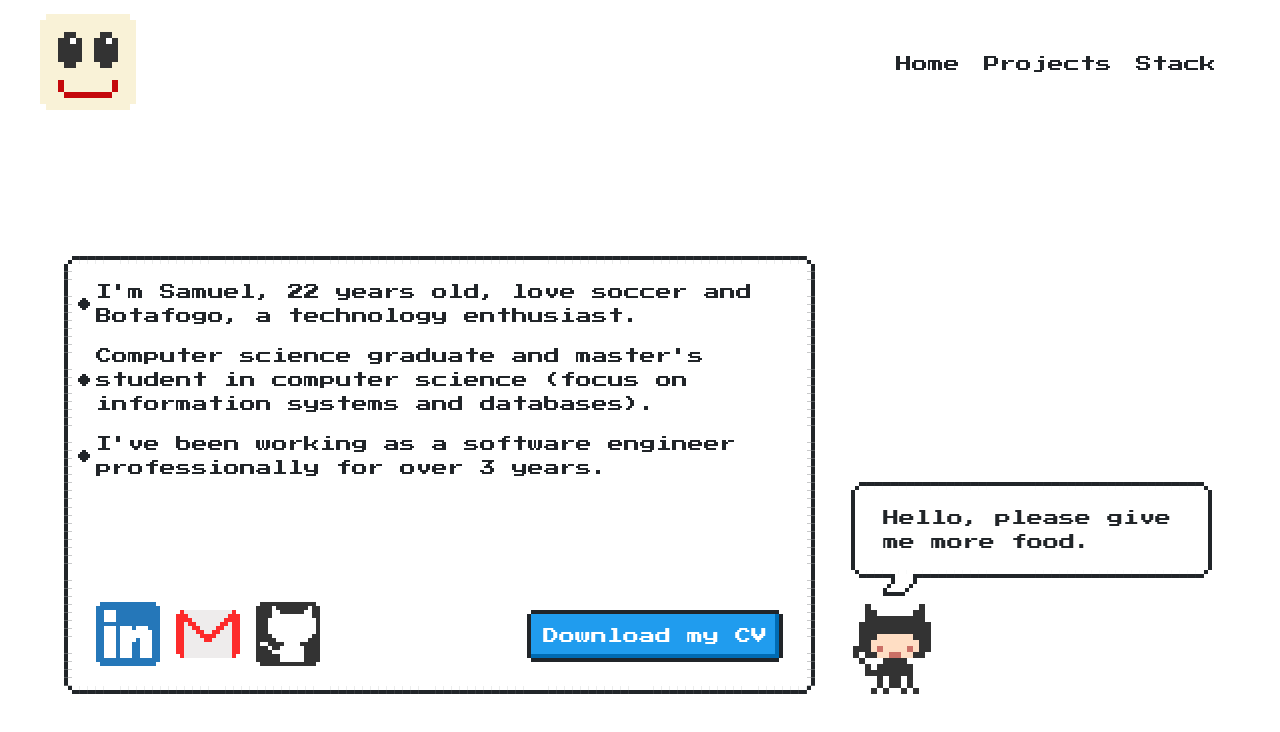
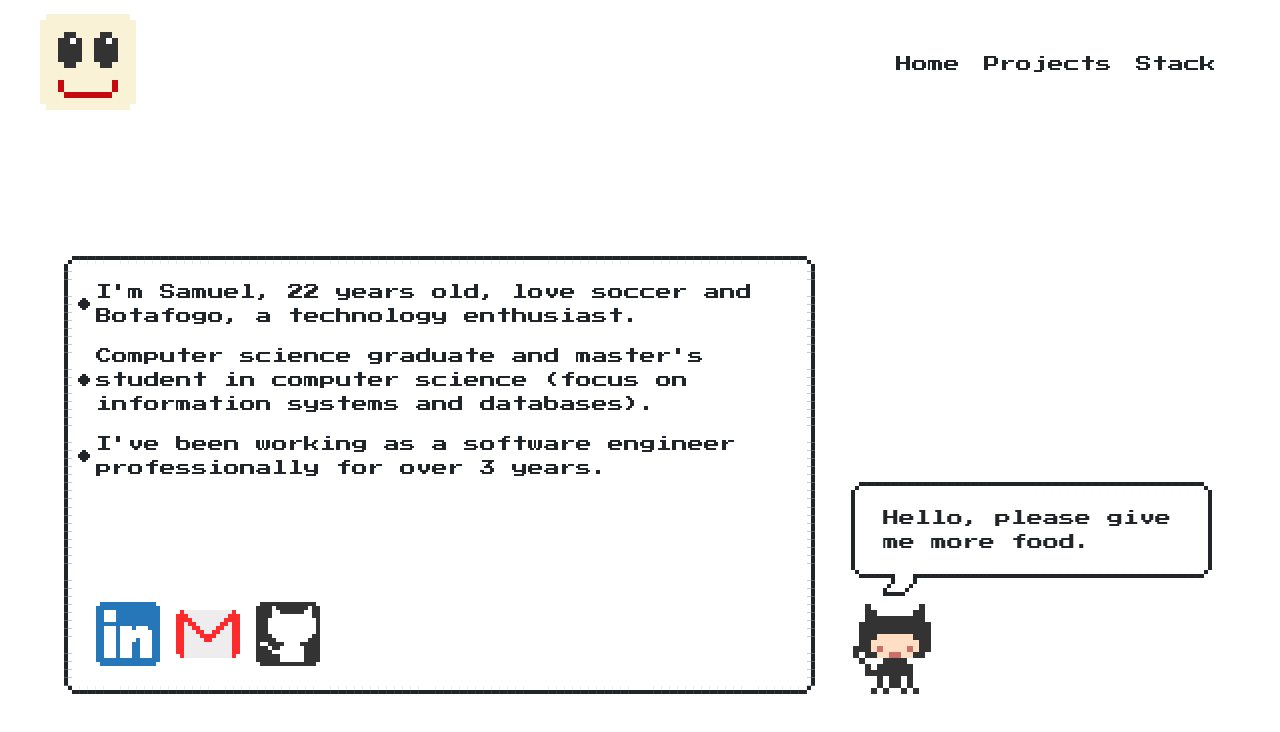
Before and after one commit to samuelfsd/my-portfolio, a Next.js app: page / in a window 1280 px wide. Shown: the top 732 px of the page. Built offline with nearby package versions, Linux system fonts and the light colour scheme.

Commit message:
fix: disabled cv button

```diff
--- a/src/components/about-me.tsx
+++ b/src/components/about-me.tsx
@@ -34,9 +34,10 @@
             </Link>
           </div>
 
-          <button type="button" className="nes-btn is-primary">
+          {/* @TODO: add my cv to possible download */}
+          {/* <button type="button" className="nes-btn is-primary">
             Download my CV
-          </button>
+          </button> */}
         </div>
       </div>
 
```
